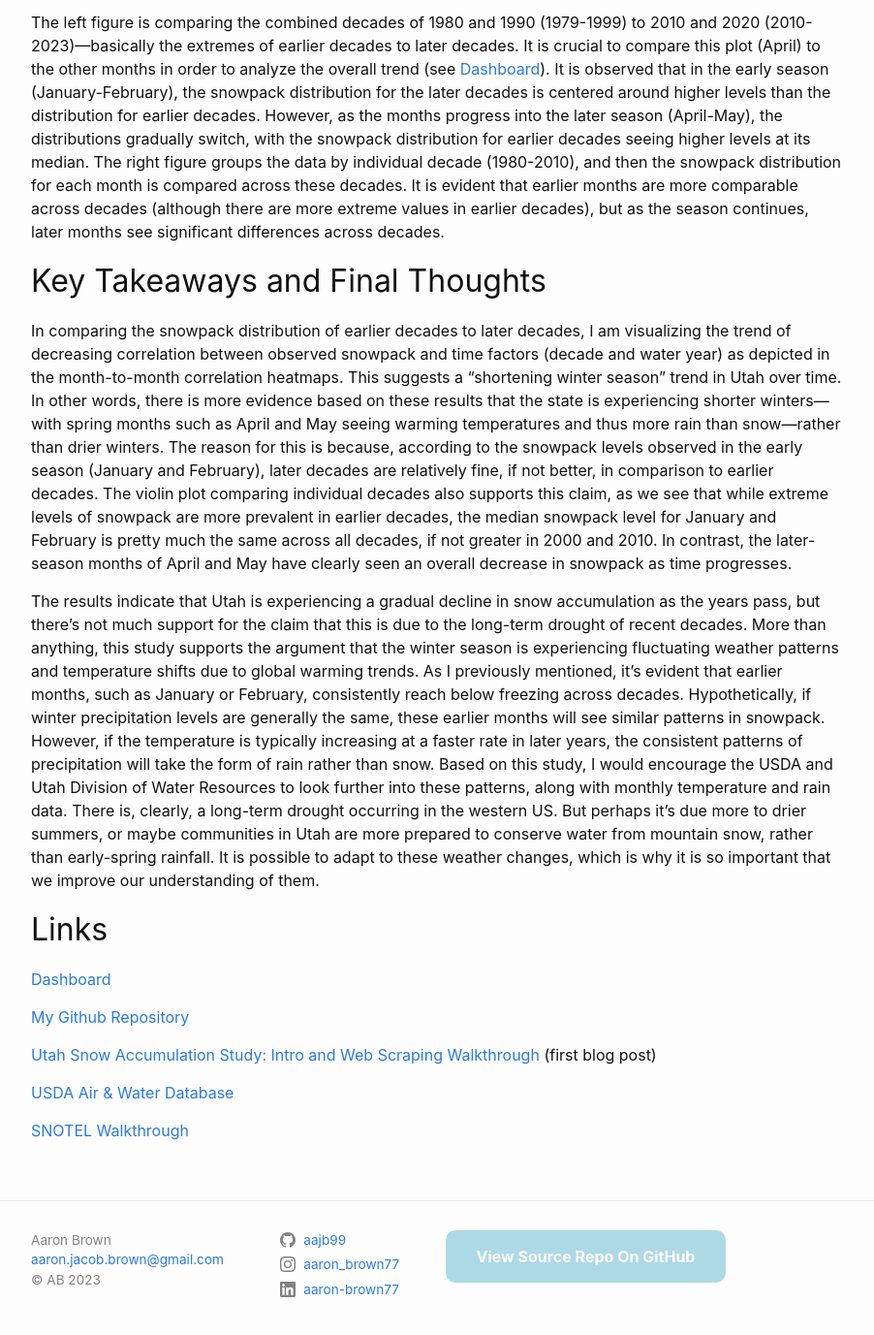
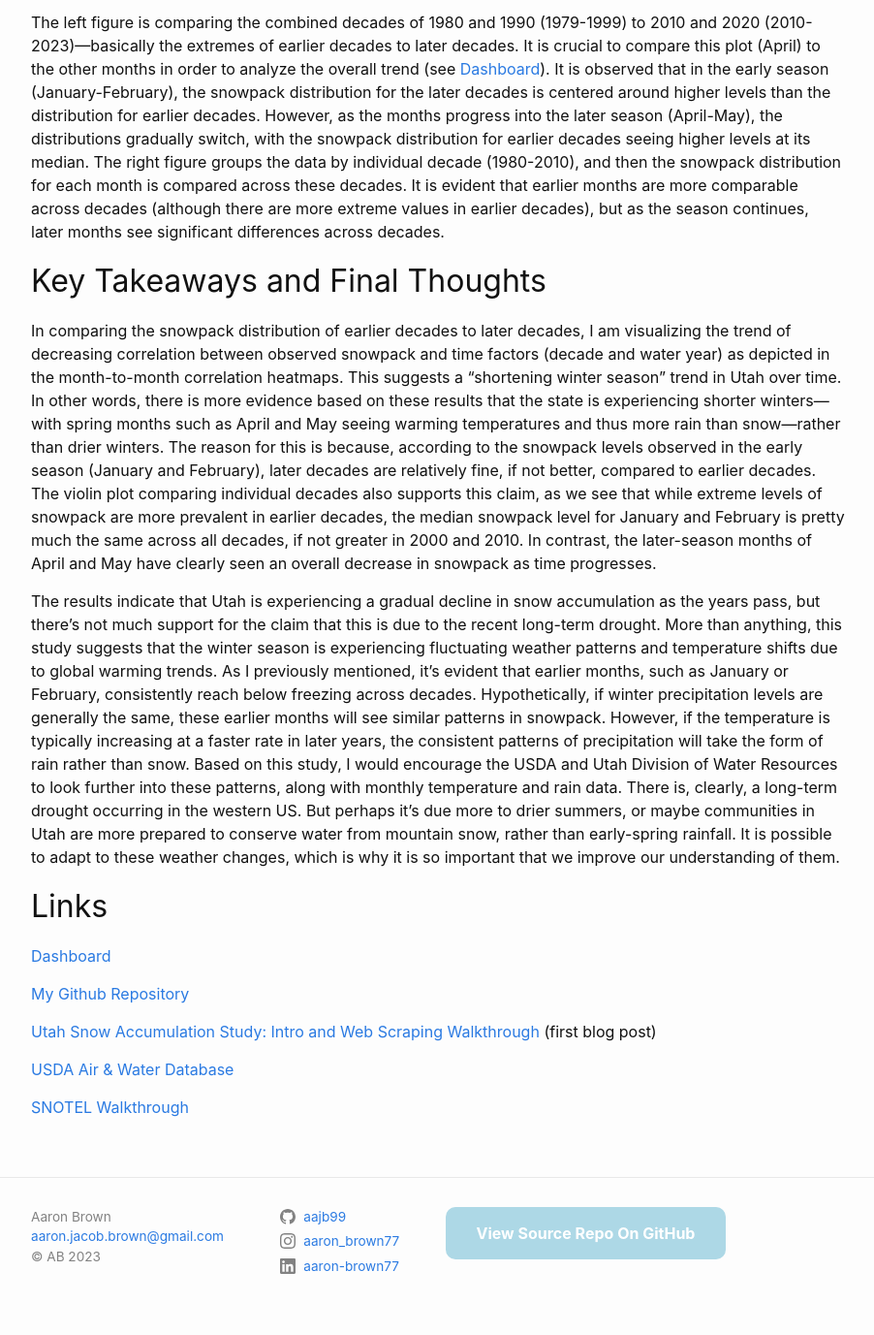
Before and after one commit to aajb99/aajb99.github.io, a Jekyll site: the page built from _posts/2023-11-26-proj-p2.md, in a window 1280 px wide and 1400 px high, scrolled down 4747 px. Shown: the top 1377 px of the window at 97% size, without its empty margins (188-1090 px from the left). Built offline with Jekyll 4.4.1, drawn with Linux system fonts in a browser that asks for light colours; comment, search, counter and statistics services are not loaded.

Commit message:
Editing conclusion

```diff
--- a/_posts/2023-11-26-proj-p2.md
+++ b/_posts/2023-11-26-proj-p2.md
@@ -156,9 +156,9 @@ The left figure is comparing the combined decades of 1980 and 1990 (1979-1999) t
 
 ## Key Takeaways and Final Thoughts
 
-In comparing the snowpack distribution of earlier decades to later decades, I am visualizing the trend of decreasing correlation between observed snowpack and time factors (decade and water year) as depicted in the month-to-month correlation heatmaps. This suggests a "shortening winter season" trend in Utah over time. In other words, there is more evidence based on these results that the state is experiencing shorter winters—with spring months such as April and May seeing warming temperatures and thus more rain than snow—rather than drier winters. The reason for this is because, according to the snowpack levels observed in the early season (January and February), later decades are relatively fine, if not better, in comparison to earlier decades. The violin plot comparing individual decades also supports this claim, as we see that while extreme levels of snowpack are more prevalent in earlier decades, the median snowpack level for January and February is pretty much the same across all decades, if not greater in 2000 and 2010. In contrast, the later-season months of April and May have clearly seen an overall decrease in snowpack as time progresses.
+In comparing the snowpack distribution of earlier decades to later decades, I am visualizing the trend of decreasing correlation between observed snowpack and time factors (decade and water year) as depicted in the month-to-month correlation heatmaps. This suggests a "shortening winter season" trend in Utah over time. In other words, there is more evidence based on these results that the state is experiencing shorter winters—with spring months such as April and May seeing warming temperatures and thus more rain than snow—rather than drier winters. The reason for this is because, according to the snowpack levels observed in the early season (January and February), later decades are relatively fine, if not better, compared to earlier decades. The violin plot comparing individual decades also supports this claim, as we see that while extreme levels of snowpack are more prevalent in earlier decades, the median snowpack level for January and February is pretty much the same across all decades, if not greater in 2000 and 2010. In contrast, the later-season months of April and May have clearly seen an overall decrease in snowpack as time progresses.
 
-The results indicate that Utah is experiencing a gradual decline in snow accumulation as the years pass, but there's not much support for the claim that this is due to the long-term drought of recent decades. More than anything, this study supports the argument that the winter season is experiencing fluctuating weather patterns and temperature shifts due to global warming trends. As I previously mentioned, it's evident that earlier months, such as January or February, consistently reach below freezing across decades. Hypothetically, if winter precipitation levels are generally the same, these earlier months will see similar patterns in snowpack. However, if the temperature is typically increasing at a faster rate in later years, the consistent patterns of precipitation will take the form of rain rather than snow. Based on this study, I would encourage the USDA and Utah Division of Water Resources to look further into these patterns, along with monthly temperature and rain data. There is, clearly, a long-term drought occurring in the western US. But perhaps it's due more to drier summers, or maybe communities in Utah are more prepared to conserve water from mountain snow, rather than early-spring rainfall. It is possible to adapt to these weather changes, which is why it is so important that we improve our understanding of them.
+The results indicate that Utah is experiencing a gradual decline in snow accumulation as the years pass, but there's not much support for the claim that this is due to the recent long-term drought. More than anything, this study suggests that the winter season is experiencing fluctuating weather patterns and temperature shifts due to global warming trends. As I previously mentioned, it's evident that earlier months, such as January or February, consistently reach below freezing across decades. Hypothetically, if winter precipitation levels are generally the same, these earlier months will see similar patterns in snowpack. However, if the temperature is typically increasing at a faster rate in later years, the consistent patterns of precipitation will take the form of rain rather than snow. Based on this study, I would encourage the USDA and Utah Division of Water Resources to look further into these patterns, along with monthly temperature and rain data. There is, clearly, a long-term drought occurring in the western US. But perhaps it's due more to drier summers, or maybe communities in Utah are more prepared to conserve water from mountain snow, rather than early-spring rainfall. It is possible to adapt to these weather changes, which is why it is so important that we improve our understanding of them.
 
 ## Links
 
```
